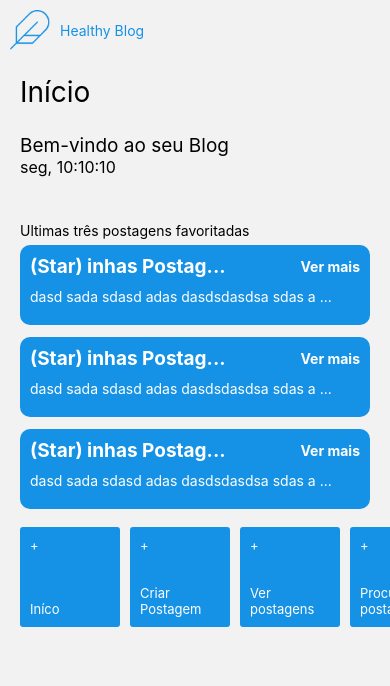
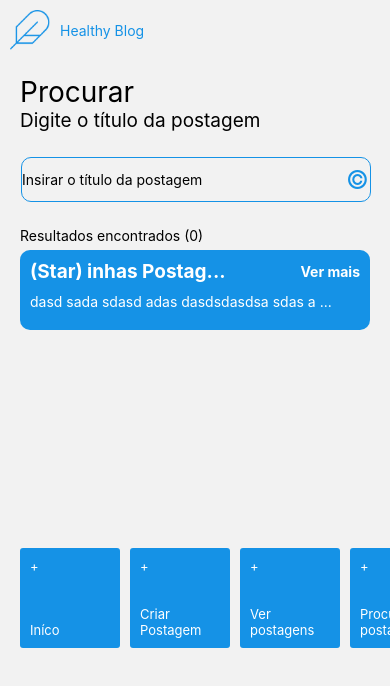
Before and after one commit to danieljuniorce/healthy-blog-teste-frontend-plantao-ativo, a React Native app: screen /Search in a window 390 px wide. Shown: the top 686 px of the page. Built offline with nearby package versions, Linux system fonts and the light colour scheme.

Commit message:
Search Screen

```diff
--- a/package.json
+++ b/package.json
@@ -7,8 +7,7 @@
     "ios": "react-native run-ios",
     "start": "react-native start",
     "test": "jest",
-    "lint": "eslint . --ext .js,.jsx,.ts,.tsx",
-    "link": "react-native link react-native-vector-icons"
+    "lint": "eslint . --ext .js,.jsx,.ts,.tsx"
   },
   "dependencies": {
     "@react-navigation/native": "^6.0.4",
--- a/src/pages/List/index.tsx
+++ b/src/pages/List/index.tsx
@@ -1,4 +1,4 @@
-import React from 'react';
+import React, { useEffect, useState } from 'react';
 
 import {
   Container,
@@ -8,6 +8,8 @@ import {
   TitlePosts,
   PostsContainer,
 } from './styled';
+
+import api from '../../api';
 
 import HeaderComponent from '../../components/Header';
 import Tabs from '../../components/Tab';
@@ -22,33 +24,18 @@ type PostType = [
 ];
 
 export default function Create() {
-  const post = [
-    {
-      title: 'Um posts qualquer',
-      body: 'Hello World Hello World Hello World',
-      id: 1,
-    },
-    {
-      title: 'Um posts qualquer',
-      body: 'Hello World Hello World Hello World',
-      id: 2,
-    },
-    {
-      title: 'Um posts qualquer',
-      body: 'Hello World Hello World Hello World',
-      id: 3,
-    },
-    {
-      title: 'Um posts qualquer',
-      body: 'Hello World Hello World Hello World',
-      id: 4,
-    },
-    {
-      title: 'Um posts qualquer',
-      body: 'Hello World Hello World Hello World',
-      id: 5,
-    },
-  ];
+  const [post, setPost] = useState([]);
+
+  useEffect(() => {
+    async function getPost() {
+      try {
+        const response = await api.get('posts');
+        setPost(response.data);
+      } catch (e) {}
+    }
+
+    getPost();
+  }, []);
 
   return (
     <>
--- /dev/null
+++ b/src/pages/Search/index.tsx
@@ -0,0 +1,48 @@
+import React from 'react';
+
+import {
+  Container,
+  Title,
+  SubTitle,
+  ResponseView,
+  TitleResponse,
+  ButtonSearch,
+  TextButtonSearch,
+  InputGroup,
+  InputSearch,
+} from './styled';
+
+import HeaderComponent from '../../components/Header';
+import Tabs from '../../components/Tab';
+import Field from '../../components/Field';
+
+export default function Create() {
+  return (
+    <>
+      <HeaderComponent />
+
+      <Container>
+        <Title>Procurar</Title>
+        <SubTitle>Digite o título da postagem</SubTitle>
+
+        <InputGroup>
+          <InputSearch placeholder="Insirar o título da postagem" />
+          <ButtonSearch>
+            <TextButtonSearch>&copy;</TextButtonSearch>
+          </ButtonSearch>
+        </InputGroup>
+
+        <ResponseView>
+          <TitleResponse>Resultados encontrados (0)</TitleResponse>
+
+          <Field
+            favorite={true}
+            title="Minhas Postagem Favorita"
+            body="sdasd sada sdasd adas dasdsdasdsa sdas a ssada sdasdasdasd"
+          />
+        </ResponseView>
+      </Container>
+      <Tabs />
+    </>
+  );
+}
--- /dev/null
+++ b/src/pages/Search/styled.tsx
@@ -0,0 +1,60 @@
+import styled from 'styled-components/native';
+import Input from '../../components/Input';
+
+const Container = styled.View`
+  padding-horizontal: 20px;
+`;
+
+const Title = styled.Text`
+  font-size: 28px;
+`;
+
+const InputGroup = styled.View`
+  display: flex;
+  flex-direction: row;
+  justify-content: center;
+  align-items: center;
+`;
+
+const InputSearch = styled(Input)`
+  background: transparent;
+`;
+
+const ButtonSearch = styled.TouchableOpacity`
+  position: relative;
+  height: 45px;
+  margin-left: -25px;
+
+  display: flex;
+  justify-content: center;
+  align-items: center;
+`;
+
+const TextButtonSearch = styled.Text`
+  font-size: 25px;
+  color: #1592e6;
+`;
+
+const SubTitle = styled.Text`
+  font-size: 19px;
+  margin-bottom: 25px;
+`;
+
+const ResponseView = styled.View`
+  margin-top: 25px;
+  margin-bottom: 200px;
+`;
+
+const TitleResponse = styled.Text``;
+
+export {
+  Container,
+  Title,
+  SubTitle,
+  InputGroup,
+  InputSearch,
+  ButtonSearch,
+  ResponseView,
+  TitleResponse,
+  TextButtonSearch,
+};
--- a/src/router/index.tsx
+++ b/src/router/index.tsx
@@ -8,6 +8,7 @@ const AppStack = createStackNavigator();
 import Main from '../pages/Main';
 import Create from '../pages/Create';
 import List from '../pages/List';
+import Search from '../pages/Search';
 
 const Routes = () => (
   <NavigationContainer>
@@ -15,6 +16,7 @@ const Routes = () => (
       <AppStack.Screen name="Main" component={Main} />
       <AppStack.Screen name="Create" component={Create} />
       <AppStack.Screen name="List" component={List} />
+      <AppStack.Screen name="Search" component={Search} />
     </AppStack.Navigator>
   </NavigationContainer>
 );
```
